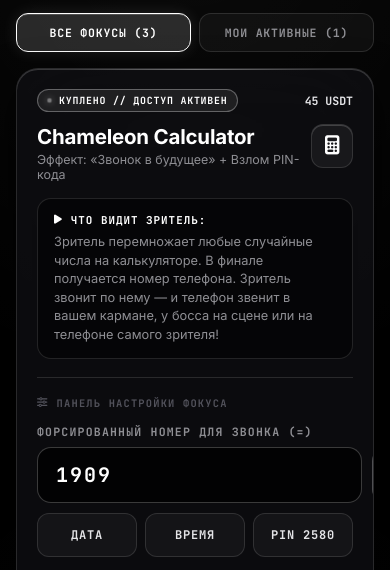
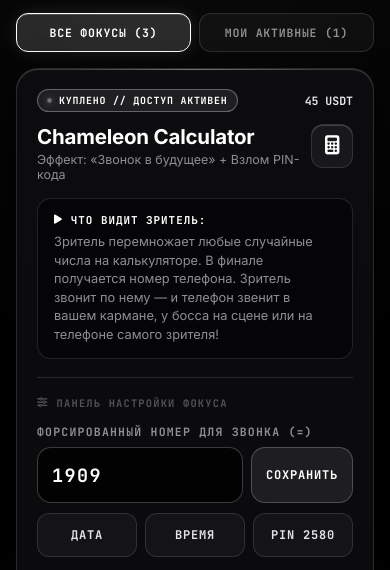
Before and after one commit to Alexs779/magic-hub, a website: page public/hub/index.html in a window 390 px wide. Both pictures are taken after a click on the button "ДАТА". Shown: the part 72-642 px from the top of the page. Drawn offline with Linux system fonts and the light colour scheme; no server answers.

Commit message:
fix(ui): prevent save button from protruding, enable responsive flex sizing and auto-save presets

```diff
--- a/public/hub/app.js
+++ b/public/hub/app.js
@@ -193,17 +193,23 @@
   });
 
   // --- TRICK SETTINGS (CHAMELEON CALCULATOR) ---
+  function applyAndSaveForce(val, feedbackType = 'rigid') {
+    if (!val) return;
+    hubForceInput.value = val;
+    forceNumber = val;
+    localStorage.setItem(`hub_force_${roomId}`, forceNumber);
+    saveConfigToServer(forceNumber, skin, mode);
+    triggerHaptic(feedbackType);
+    showToast(`Число сохранено: ${val}`);
+  }
+
   hubSaveForceBtn?.addEventListener('click', () => {
     const val = hubForceInput.value.trim().replace(/[\s\-\(\)\+]/g, '');
     if (val) {
-      forceNumber = val;
-      localStorage.setItem(`hub_force_${roomId}`, forceNumber);
-      saveConfigToServer(forceNumber, skin, mode);
-      triggerHaptic('success');
-      showToast('Число форсирования сохранено');
+      applyAndSaveForce(val, 'success');
 
       const origText = hubSaveForceBtn.textContent;
-      hubSaveForceBtn.textContent = 'СОХРАНЕНО';
+      hubSaveForceBtn.textContent = 'OK';
       hubSaveForceBtn.style.backgroundColor = '#ffffff';
       hubSaveForceBtn.style.color = '#000000';
       setTimeout(() => {
@@ -214,26 +220,23 @@
     }
   });
 
-  // Quick presets
+  // Quick presets with auto-save
   document.getElementById('hubPresetDateBtn')?.addEventListener('click', () => {
     const d = new Date();
     const day = String(d.getDate()).padStart(2, '0');
     const month = String(d.getMonth() + 1).padStart(2, '0');
-    hubForceInput.value = `${day}${month}`;
-    triggerHaptic('rigid');
+    applyAndSaveForce(`${day}${month}`, 'rigid');
   });
 
   document.getElementById('hubPresetTimeBtn')?.addEventListener('click', () => {
     const d = new Date();
     const hours = String(d.getHours()).padStart(2, '0');
     const mins = String(d.getMinutes()).padStart(2, '0');
-    hubForceInput.value = `${hours}${mins}`;
-    triggerHaptic('rigid');
+    applyAndSaveForce(`${hours}${mins}`, 'rigid');
   });
 
   document.getElementById('hubPresetPinBtn')?.addEventListener('click', () => {
-    hubForceInput.value = '2580';
-    triggerHaptic('rigid');
+    applyAndSaveForce('2580', 'rigid');
   });
 
   // Skin Switcher
--- a/public/hub/style.css
+++ b/public/hub/style.css
@@ -435,21 +435,24 @@
 
 .input-with-btn {
   display: flex;
-  gap: 10px;
+  gap: 8px;
+  width: 100%;
 }
 
 .input-with-btn input {
-  flex: 1;
+  flex: 1 1 auto;
+  min-width: 0;
+  width: 100%;
   min-height: 56px;
   background: rgba(0, 0, 0, 0.75);
   border: 1px solid var(--glass-border-bright);
   border-radius: 14px;
-  padding: 12px 18px;
+  padding: 12px 14px;
   color: #ffffff;
   font-family: var(--font-mono);
-  font-size: 1.25rem;
+  font-size: 1.15rem;
   font-weight: 700;
-  letter-spacing: 2px;
+  letter-spacing: 1.5px;
   outline: none;
   touch-action: manipulation;
   transition: all 0.15s ease;
@@ -462,18 +465,24 @@
 }
 
 .save-field-btn {
+  flex-shrink: 0;
   min-height: 56px;
   background: rgba(255, 255, 255, 0.08);
   border: 1px solid var(--glass-border-bright);
   color: #ffffff;
   border-radius: 14px;
-  padding: 0 22px;
+  padding: 0 14px;
   font-family: var(--font-mono);
   font-weight: 700;
-  font-size: 0.78rem;
-  letter-spacing: 1px;
+  font-size: 0.75rem;
+  letter-spacing: 0.8px;
   cursor: pointer;
+  white-space: nowrap;
   touch-action: manipulation;
+  display: flex;
+  align-items: center;
+  justify-content: center;
+  gap: 6px;
   transition: transform 0.08s cubic-bezier(0.2, 0.9, 0.3, 1.2), background-color 0.08s, color 0.08s;
 }
 
```
